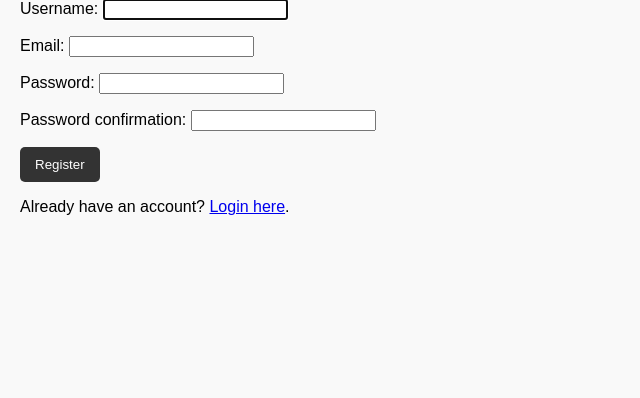
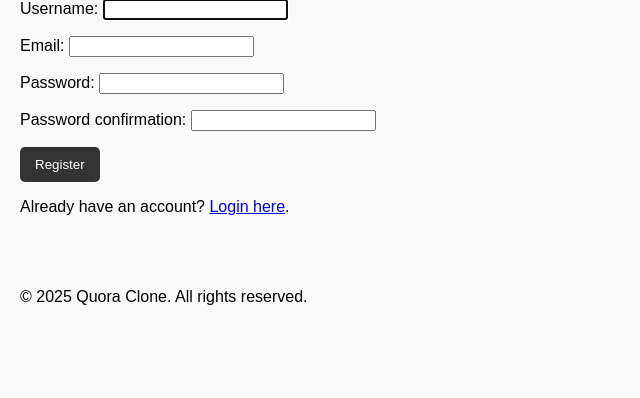
Before and after one commit to sad786/quora_clone, a Django app: page /accounts/register/ in a window 1280 px wide. Shown: the part 127-525 px from the top of the page, without its empty margins (0-640 px from the left). Run offline with Django 5.2, Linux system fonts and the light colour scheme.

Commit message:
Update base.html

```diff
--- a/templates/base.html
+++ b/templates/base.html
@@ -22,5 +22,10 @@
     <div class="container">
         {% block content %}{% endblock %}
     </div>
+    <footer class="footer">
+        <div class="container text-center">
+            <p>&copy; {% now "Y" %} Quora Clone. All rights reserved.</p>
+        </div>
+    </footer>
 </body>
 </html>
```
